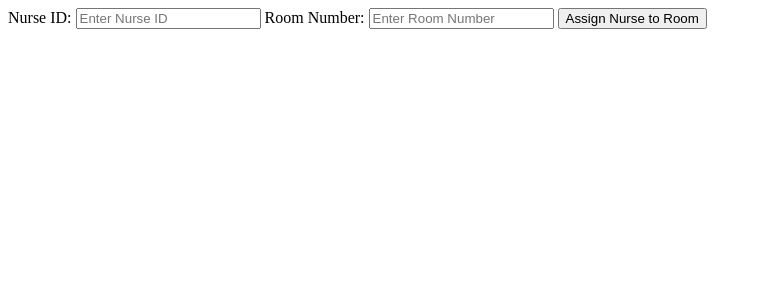
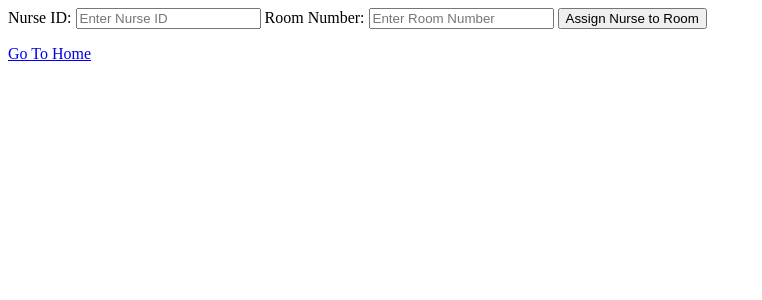
Before and after one commit to 1solomonwakhungu/databasegroup, a Flask app: template templates/receptionist_func/receptionist-2.html in a window 1280 px wide. Shown: the top 300 px of the page, without its empty margins (0-762 px from the left). Run offline with Flask 3, Linux system fonts and the light colour scheme; the template is opened without the code that fills it, so the values that code supplies are empty.

Commit message:
added back button

```diff
--- a/templates/receptionist_func/receptionist-2.html
+++ b/templates/receptionist_func/receptionist-2.html
@@ -38,6 +38,12 @@
             </div>
         </div>
     </div>
+    <a
+    class="relative font-medium text-indigo-600 before:absolute before:-bottom-1 before:h-0.5 before:w-full before:scale-x-0 before:bg-indigo-600 before:transition hover:before:scale-x-100"
+    href = "/home"
+   >
+    Go To Home
+</a>
 </section>
 <script>
 // Function to assign a nurse to a room
```
